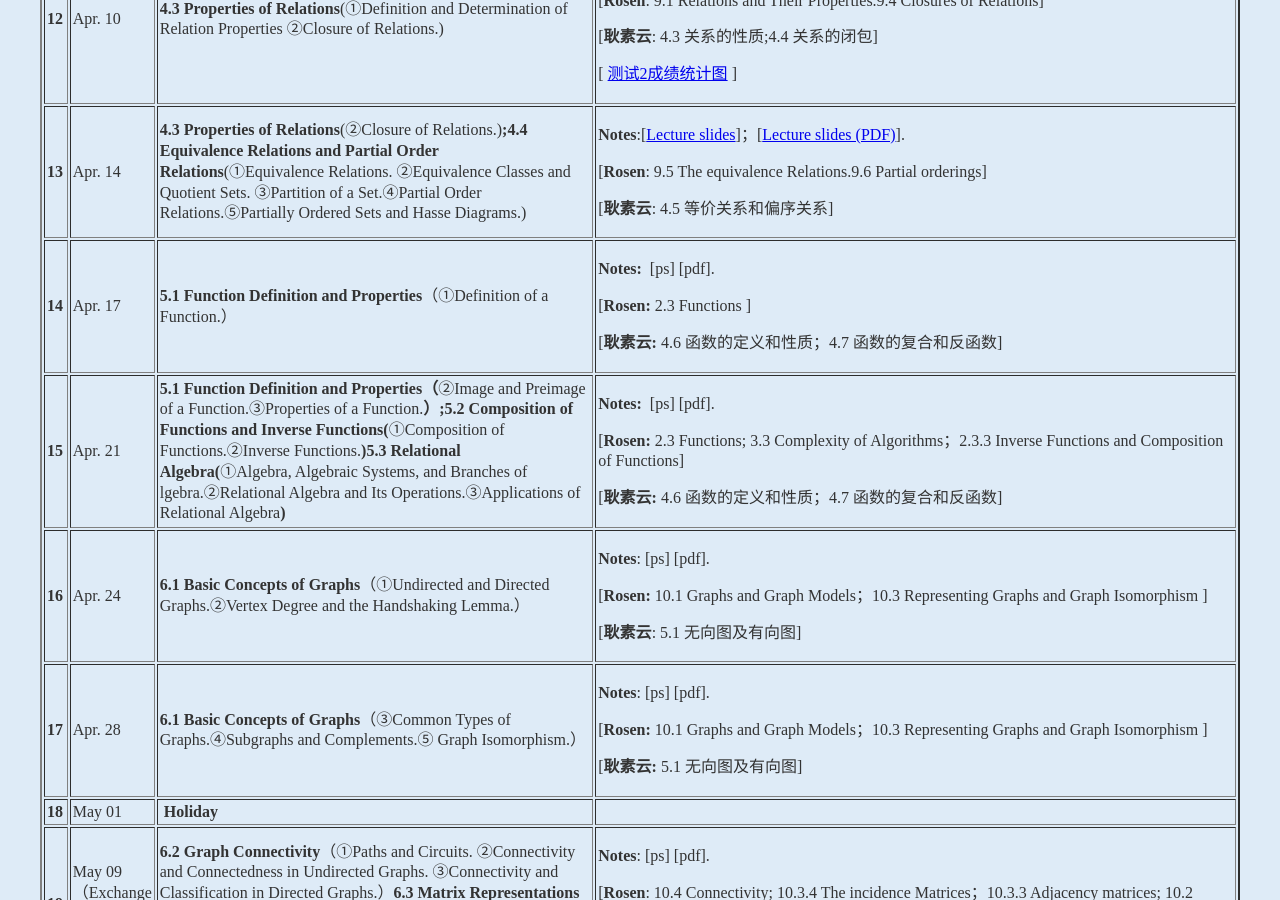
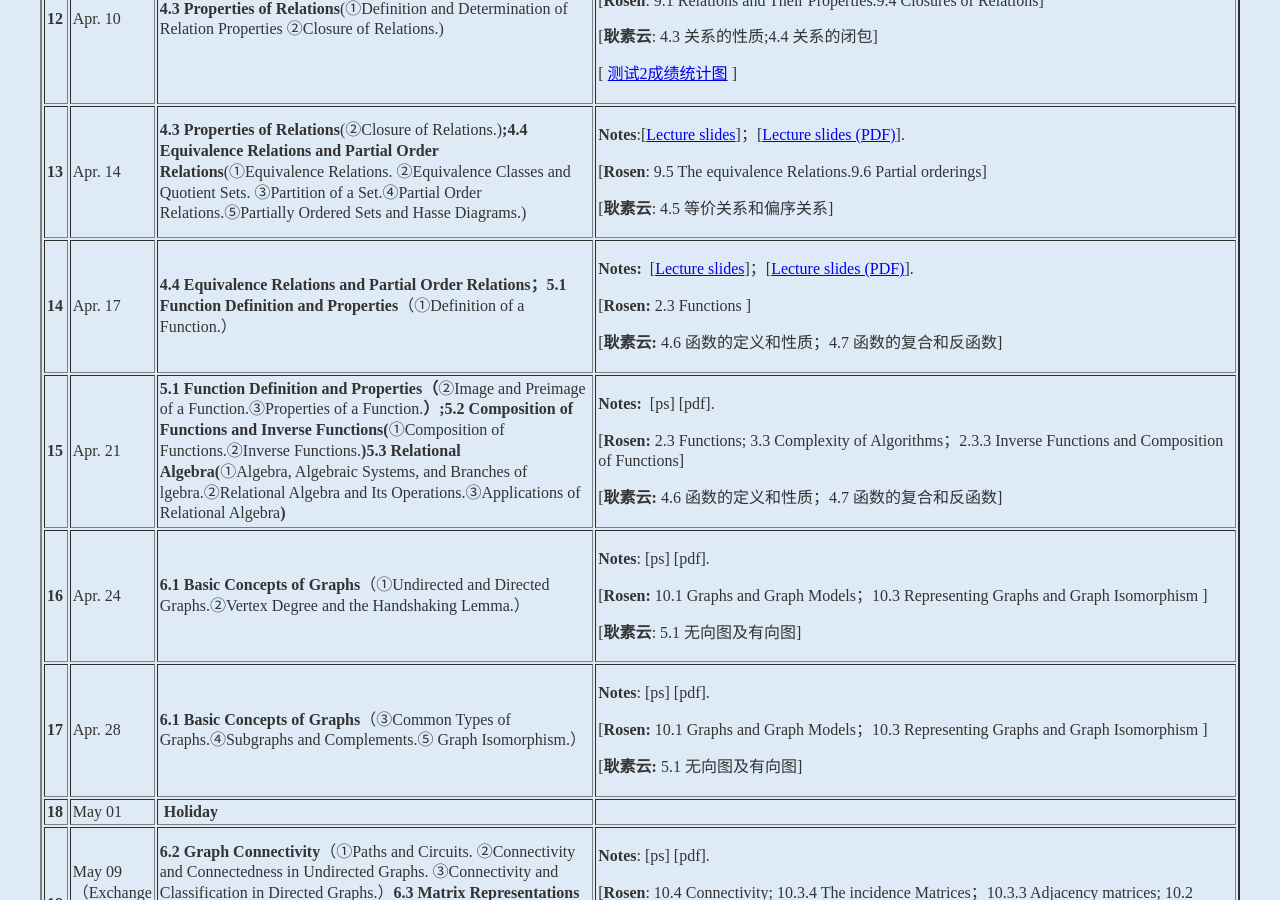
Before and after one commit to kejiwei/kejiwei.github.io, a Jekyll site: the page teaching/courses/dismath/index.html, which Jekyll copies as it is, in a window 1280 px wide and 900 px high, scrolled down 2734 px. Built offline with Jekyll 4.4.1, drawn with Linux system fonts in a browser that asks for light colours.

Commit message:
20260417(14)

```diff
--- a/teaching/courses/dismath/index.html
+++ b/teaching/courses/dismath/index.html
@@ -201,8 +201,8 @@
                 <tr>
                 <td><strong>14</strong></td>
                 <td>Apr. 17</td>
-                <td><strong>5.1 Function Definition and Properties</strong>（①Definition of a Function.）<strong>&nbsp;</strong></td>
-                <td><p><strong>Notes:</strong> &nbsp;[ps] [pdf].</p>
+                <td><strong>4.4 Equivalence Relations and Partial Order Relations；5.1 Function Definition and Properties</strong>（①Definition of a Function.）<strong>&nbsp;</strong></td>
+                <td><p><strong>Notes:</strong> &nbsp;[<a href="slides/CH4 Relation Operation and Properties-26(14)73-FIN.ppsx">Lecture slides</a>]；[<a href="slides/CH4 Relation Operation and Properties-26(14)73-FIN.pdf">Lecture slides (PDF)</a>].</p>
                   <p>[<strong>Rosen:</strong> 2.3 Functions ]&nbsp;</p>
                   <p>[<strong>耿素云:</strong> 4.6 函数的定义和性质；4.7 函数的复合和反函数] </p></td>
                 </tr>
```
Also changed, not shown: 2 other files.
